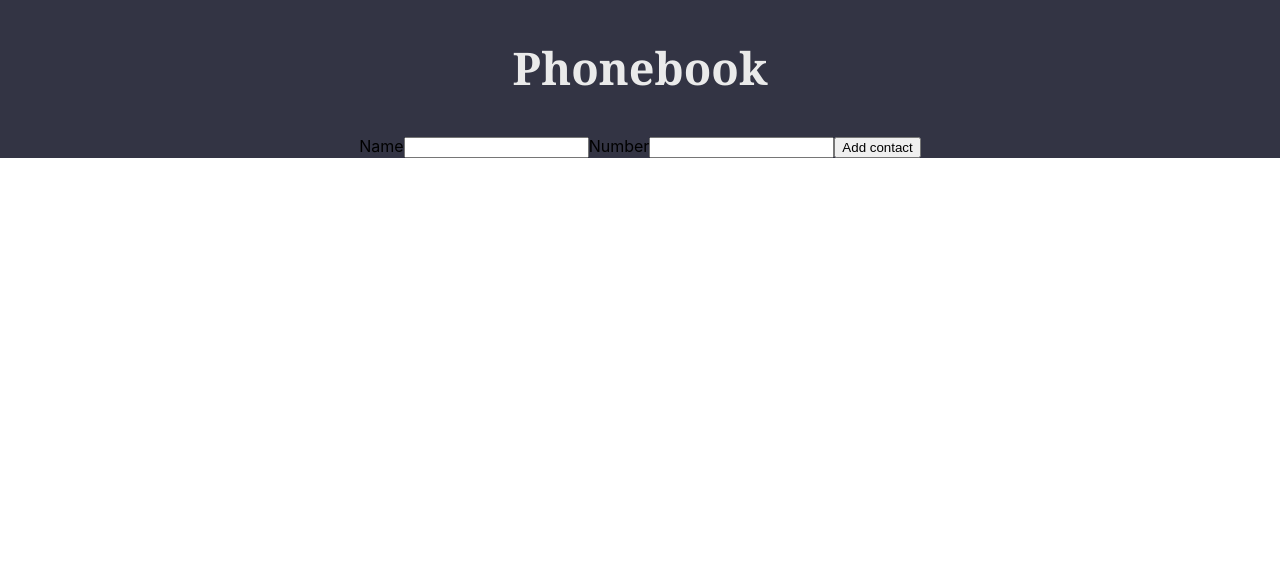
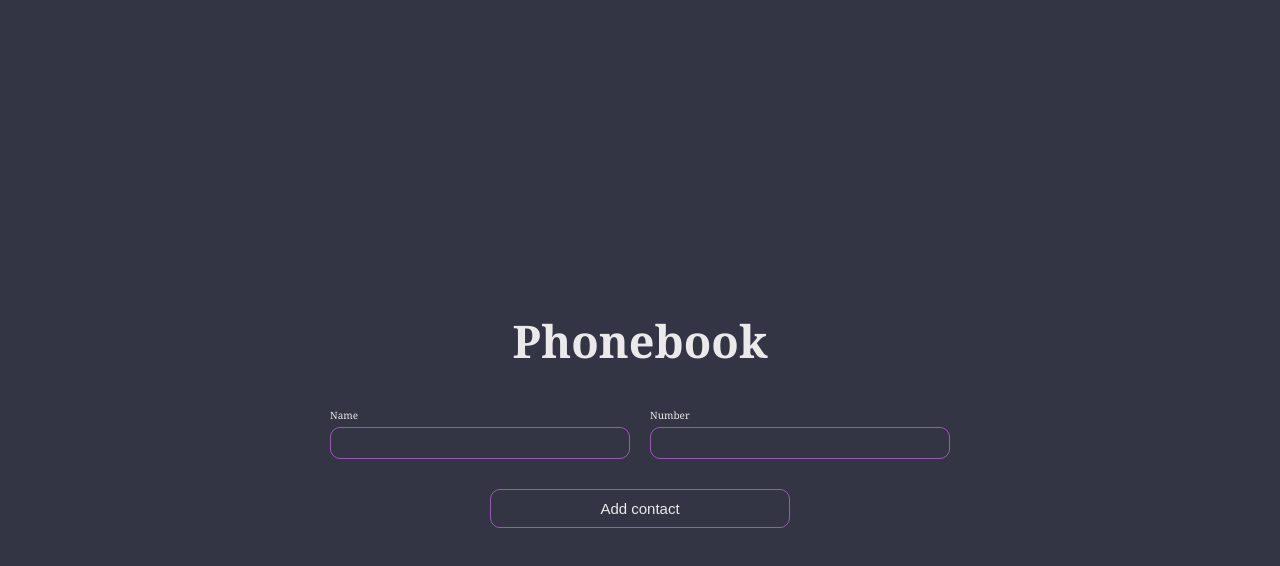
Before and after one commit to VolodymyrBilichenko/goit-react-hw-02-phonebook, a React (Create React App) app: page / in a window 1280 px wide. Shown: the top 566 px of the page. Built offline with nearby package versions, Linux system fonts and the light colour scheme.

Commit message:
update
change styles from container and section
and add styles for Form section

```diff
--- a/src/components/Container/Container.styled.js
+++ b/src/components/Container/Container.styled.js
@@ -6,4 +6,5 @@ export const ContainerStyle = styled.div`
     justify-content: center;
     align-items: center;
     background-color: #333444;
+    height: 100vh;
 `
--- a/src/components/Form/Form.jsx
+++ b/src/components/Form/Form.jsx
@@ -1,5 +1,6 @@
 import { Component } from 'react';
 import { FormStyle } from './From.styled';
+import { FormLabel } from './FormLabel.styled';
 
 export class Form extends Component {
   state = {
@@ -30,9 +31,11 @@ export class Form extends Component {
   render() {
     return (
       <FormStyle onSubmit={this.handleAdd}>
-        <label htmlFor="name">
+        <FormLabel>
+          <label className="form__label" htmlFor="name">
             Name
             <input
+              className="form__input"
               type="text"
               name="name"
               // pattern="^[a-zA-Zа-яА-Я]+(([' -][a-zA-Zа-яА-Я ])?[a-zA-Zа-яА-Я]*)*$"
@@ -42,9 +45,10 @@ export class Form extends Component {
               required
             />
           </label>
-        <label htmlFor="name">
+          <label className="form__label" htmlFor="name">
             Number
             <input
+              className="form__input"
               type="tel"
               name="number"
               // pattern="\+?\d{1,4}?[-.\s]?\(?\d{1,3}?\)?[-.\s]?\d{1,4}[-.\s]?\d{1,4}[-.\s]?\d{1,9}"
@@ -54,7 +58,10 @@ export class Form extends Component {
               required
             />
           </label>
-        <button type="submit">Add contact</button>
+        </FormLabel>
+        <button className="form__btn" type="submit">
+          Add contact
+        </button>
       </FormStyle>
     );
   }
--- /dev/null
+++ b/src/components/Form/FormLabel.styled.js
@@ -0,0 +1,32 @@
+import { styled } from "styled-components";
+
+export const FormLabel = styled.div`
+    display: flex;
+    gap: 20px;
+    width: 100%;
+    justify-content: center;
+
+    .form__label{
+        display: flex;
+        flex-direction: column;
+        width: 100%;
+        max-width: 300px;
+        color: #EAEAEA;
+        font-size: 10px;
+        font-family: Georgia, 'Times New Roman', Times, serif;
+    }
+
+    .form__input{
+        border: none;
+        outline: none;
+        margin-top: 5px;
+        color: #EAEAEA;
+        background-color: transparent;
+        border: 1px solid #9B59B6;
+        height: 30px;
+        border-radius: 10px;
+        padding: 0 10px;
+        font-size: 15px;
+        font-family: Georgia, 'Times New Roman', Times, serif;
+    }
+`
--- a/src/components/Form/From.styled.js
+++ b/src/components/Form/From.styled.js
@@ -1,5 +1,27 @@
 import { styled } from "styled-components";
 
 export const FormStyle = styled.form`
+    display: flex;
+    flex-direction: column;
+    gap: 30px;
+    width: 100%;
 
+    .form__btn{
+        width: 100%;
+        max-width: 300px;
+        outline: none;
+        background-color: transparent;
+        border: 1px solid #9B59B6;
+        margin: 0 auto;
+        padding: 10px;
+        color: #EAEAEA;
+        font-size: 15px;
+        border-radius: 10px;
+        cursor: pointer;
+        transition: all 0.3s ease;
+
+        &:hover{
+            background-color: #9B59B6;
+        }
+    }
 `
--- a/src/components/Section/Section.styled.js
+++ b/src/components/Section/Section.styled.js
@@ -1,6 +1,8 @@
 import { styled } from "styled-components";
 
 export const SectionStyle = styled.section`
+    width: 100%;
+
     .title{
         font-family: Georgia, 'Times New Roman', Times, serif;
         font-size: 45px;
```
Lines whose indentation alone changed are shown as unchanged.
